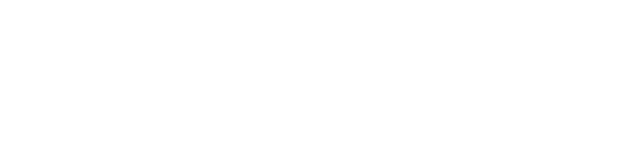
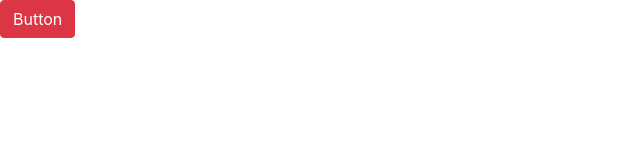
Before and after one commit to romanenkotina/438, a plain HTML site: page index.html in a window 1280 px wide. Shown: the whole page, without its empty margins (0-640 px from the left). Drawn offline with nearby package versions, Linux system fonts and the light colour scheme.

Commit message:
Added button

```diff
--- a/index.html
+++ b/index.html
@@ -14,7 +14,7 @@
 </head>
 <body>
 
-
+<button class="btn btn-danger">Button</button>
 
 <!-- Подключение библиотеки jQuery -->
     <script src="https://code.jquery.com/jquery-3.5.1.slim.min.js"></script>
```
